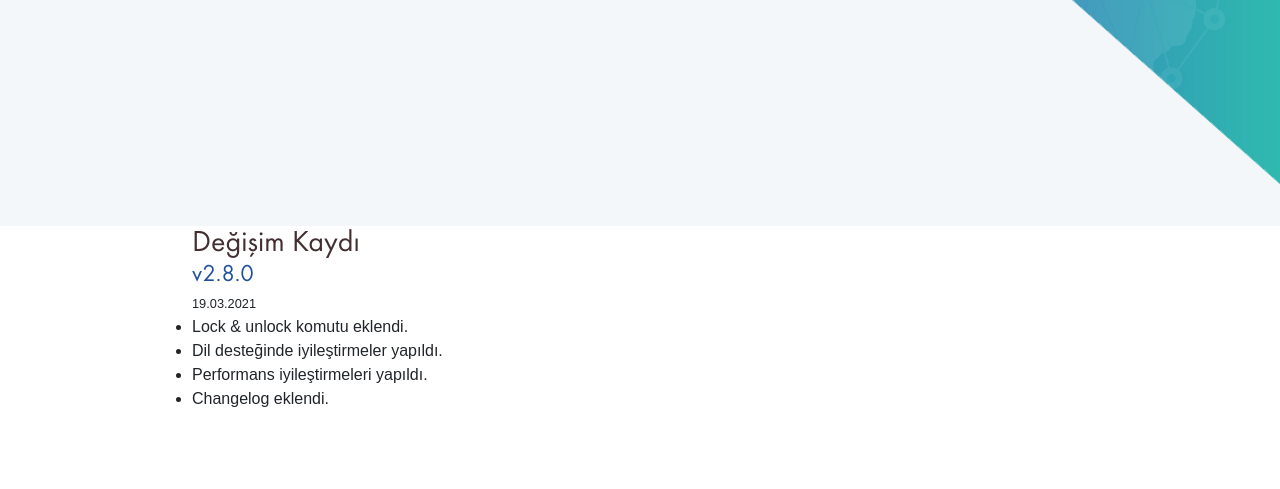
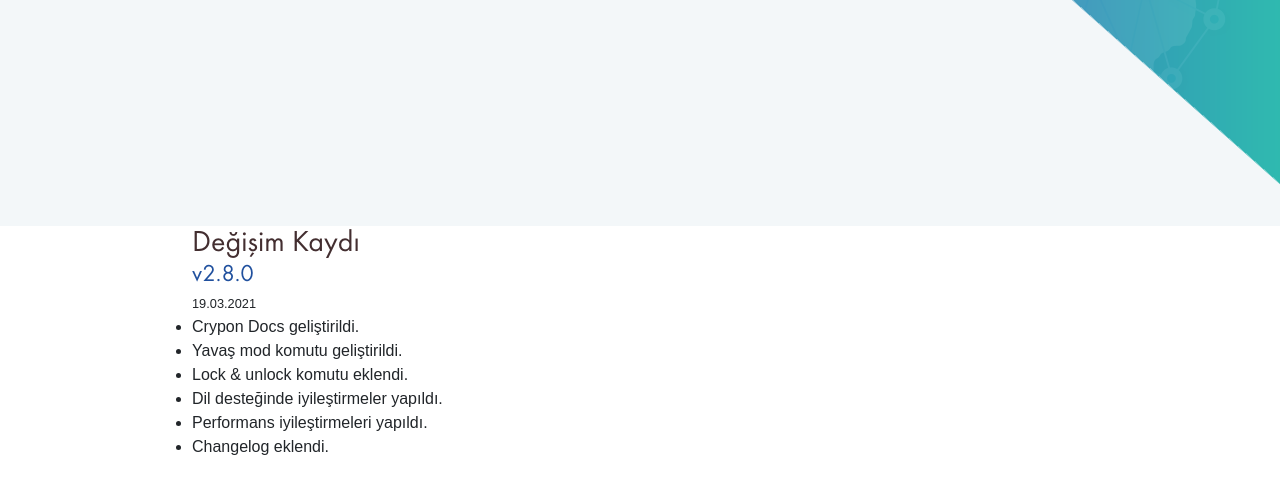
Before and after one commit to aliyasiny65/crypon-website, a plain HTML site: page yenilikler.html in a window 1280 px wide. Shown: the part 674-1163 px from the top of the page. Drawn offline with Linux system fonts and the light colour scheme.

Commit message:
Update yenilikler.html

```diff
--- a/yenilikler.html
+++ b/yenilikler.html
@@ -86,6 +86,12 @@
                 <h4 class="changelog__title">v2.8.0</h4>
                 <small class="changelog__date">19.03.2021</small>
             </div>
+	    <div class="changelog__detail">
+                <ul>
+                    <li>Crypon Docs geliştirildi.</li>
+                    <li>Yavaş mod komutu geliştirildi.</li>
+                </ul>
+            </div>
             <div class="changelog__detail">
                 <ul>
                     <li>Lock & unlock komutu eklendi.</li>
```
